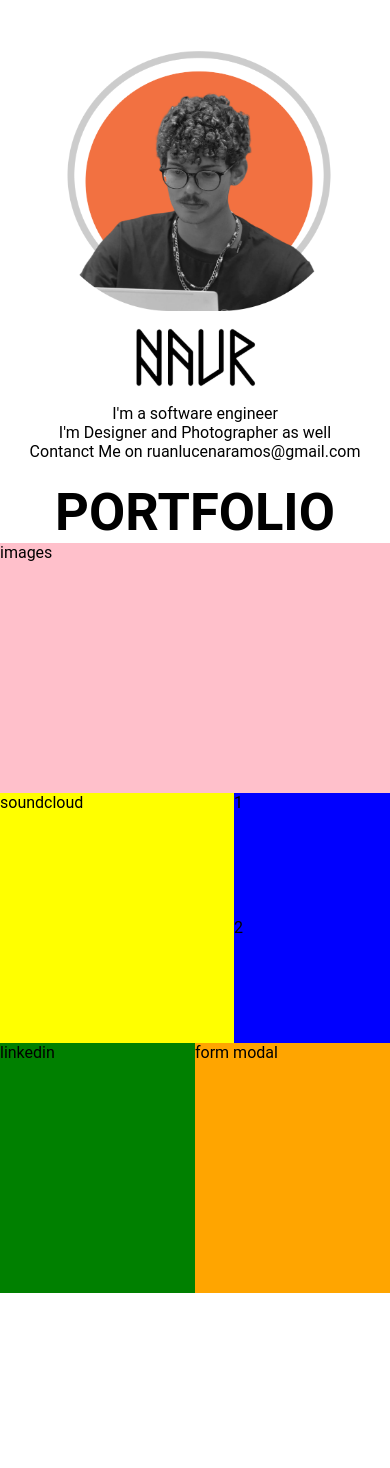
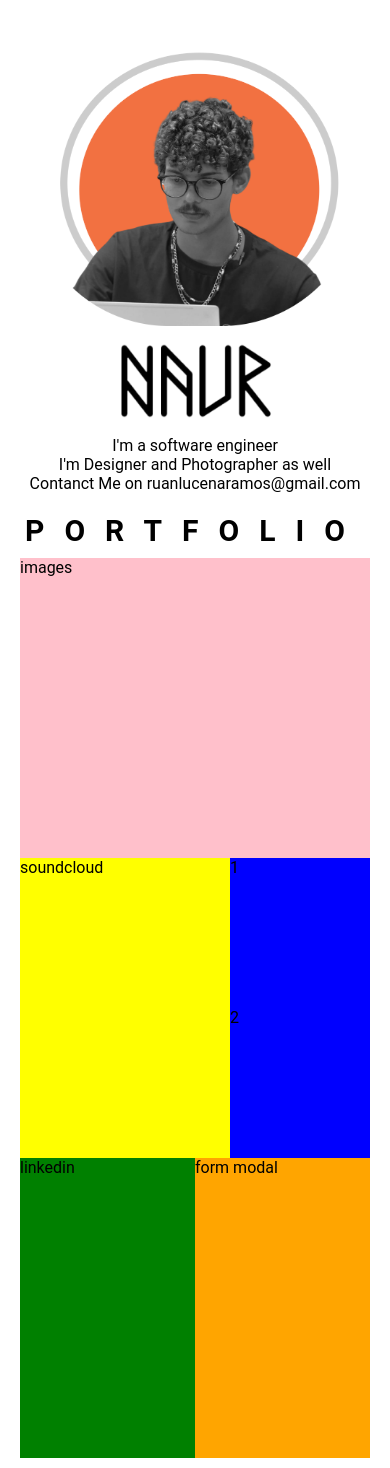
Before and after one commit to SrLuc/portfolio, a React (Vite) app: page / in a window 390 px wide. Before the commit the page ends 1293 px from the top, so only its background shows below. Built offline with nearby package versions, Linux system fonts and the light colour scheme.

Commit message:
style: making responsives components to home page

```diff
--- a/src/Components/Card.tsx
+++ b/src/Components/Card.tsx
@@ -8,13 +8,13 @@ const StyledCard = styled.div`
   flex-direction: column;
   justify-content: space-evenly;
   width: 35%;
+  margin: 20px;
   height: 100%;
-  margin: 20px;
 
   div {
-    text-align: center;
+    text-align: left;
     img {
-      width: 95%;
+      width: 100%;
     }
   }
 
@@ -28,7 +28,9 @@ const StyledCard = styled.div`
 
   @media ${device.tablet} {
     width: 85%;
-    text-align: center;
+    div {
+      text-align: center;
+    }
     img {
       width: 100%;
     }
@@ -43,7 +45,18 @@ const StyledCard = styled.div`
 
   @media ${device.mobile} {
     width: 85%;
-    text-align: center;
+    div {
+      text-align: center;
+    }
+    img {
+      width: 100%;
+    }
+    span {
+      text-align: center;
+      img {
+        width: 50%;
+      }
+    }
   }
 `;
 
--- a/src/Layout/Main.tsx
+++ b/src/Layout/Main.tsx
@@ -4,15 +4,18 @@ import { device } from "../Library/deviceSizes";
 const MainContainer = styled.section`
   display: flex;
   flex-direction: column;
+  justify-content: space-evenly;
   width: 65%;
+  height: 100vh;
 
   header {
     display: flex;
     justify-content: center;
     align-items: center;
+    letter-spacing: 20px;
 
     @media ${device.desktop} {
-      font-size: 60px;
+      font-size: 35px;
     }
 
     @media ${device.tablet} {
@@ -20,7 +23,7 @@ const MainContainer = styled.section`
     }
 
     @media ${device.mobile} {
-      font-size: 35px;
+      font-size: 20px;
     }
   }
 
@@ -28,11 +31,12 @@ const MainContainer = styled.section`
     display: flex;
     flex-wrap: wrap;
     width: 100%;
+    padding: 10px 20px;
 
     div {
       background-color: pink;
       width: 70%;
-      height: 250px;
+      height: 300px;
 
       @media ${device.tablet} {
         width: 100%;
@@ -53,13 +57,13 @@ const MainContainer = styled.section`
     article {
       background-color: yellow;
       width: 25%;
-      height: 250px;
+      height: 300px;
     }
 
     section {
       width: 75%;
       display: flex;
-      height: 250px;
+      height: 300px;
 
       nav {
         width: 50%;
@@ -129,7 +133,6 @@ const MainContainer = styled.section`
       }
     }
   }
-
 `;
 
 interface MainProps {}
```
